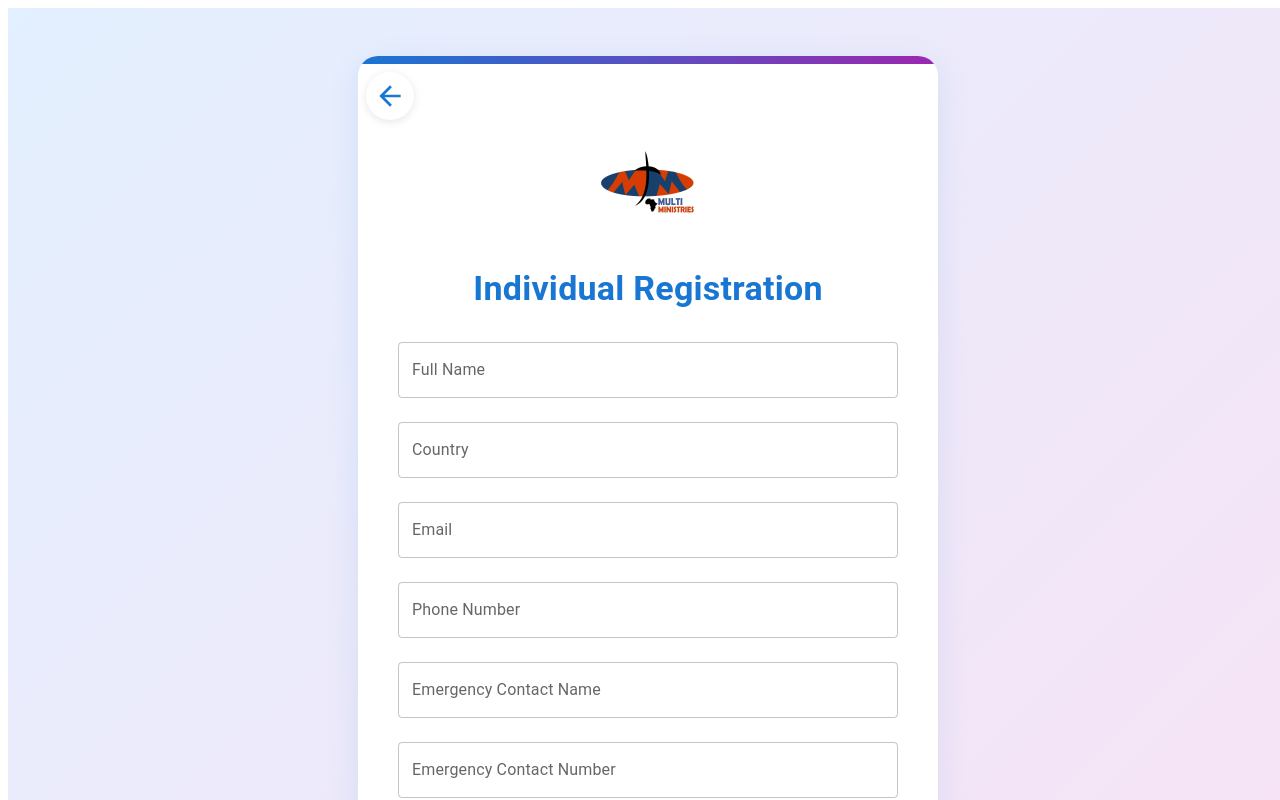
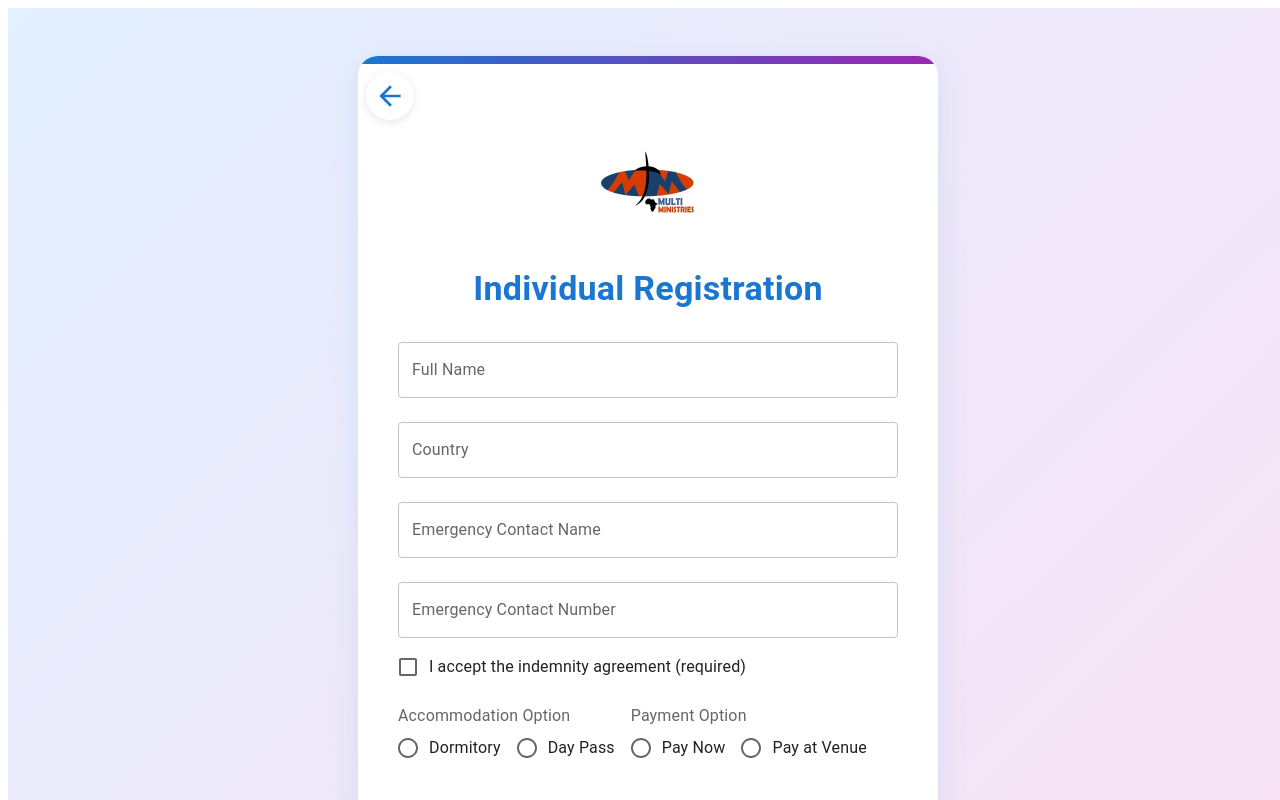
Before and after one commit to Mosiuoa93/reach2025, a React (Create React App) app in the folder frontend/: page /register/individual in a window 1280 px wide. Shown: the top 800 px of the page. Built offline with nearby package versions, Linux system fonts and the light colour scheme.

Commit message:
Add gender field UI to Individual Registration form

```diff
--- a/frontend/src/pages/IndividualRegistration.js
+++ b/frontend/src/pages/IndividualRegistration.js
@@ -147,27 +147,6 @@ export default function IndividualRegistration() {
           label="Country"
           name="country"
           value={form.country}
-          onChange={handleChange}
-          margin="normal"
-          error={!!errors.country}
-          helperText={errors.country}
-        />
-        <TextField
-          fullWidth
-          label="Email"
-          name="email"
-          value={form.email}
-          onChange={handleChange}
-          margin="normal"
-          error={!!errors.email}
-          helperText={errors.email}
-        />
-        <TextField
-          fullWidth
-          label="Phone Number"
-          name="phone"
-          value={form.phone}
-          onChange={handleChange}
           margin="normal"
           error={!!errors.phone}
           helperText={errors.phone}
```
